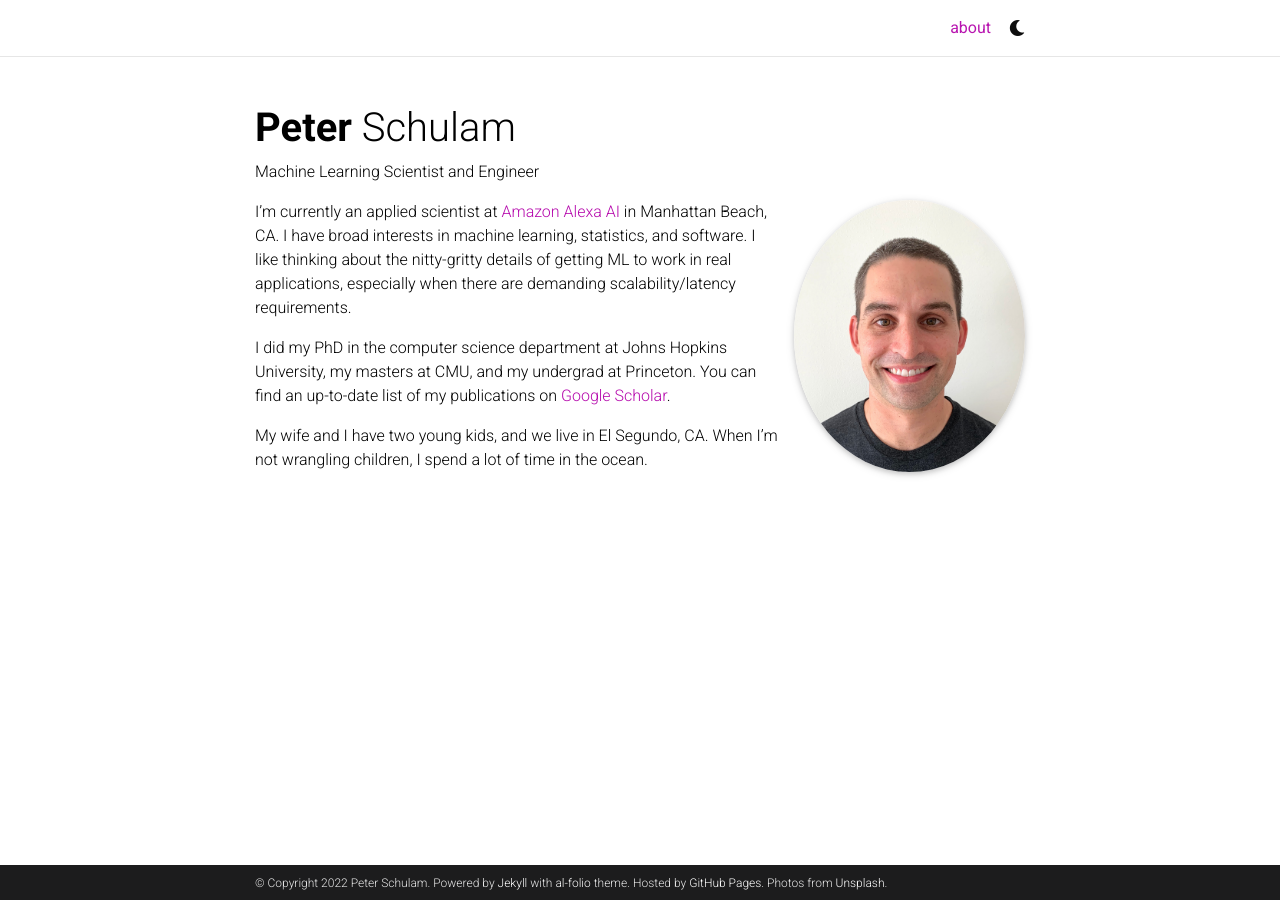
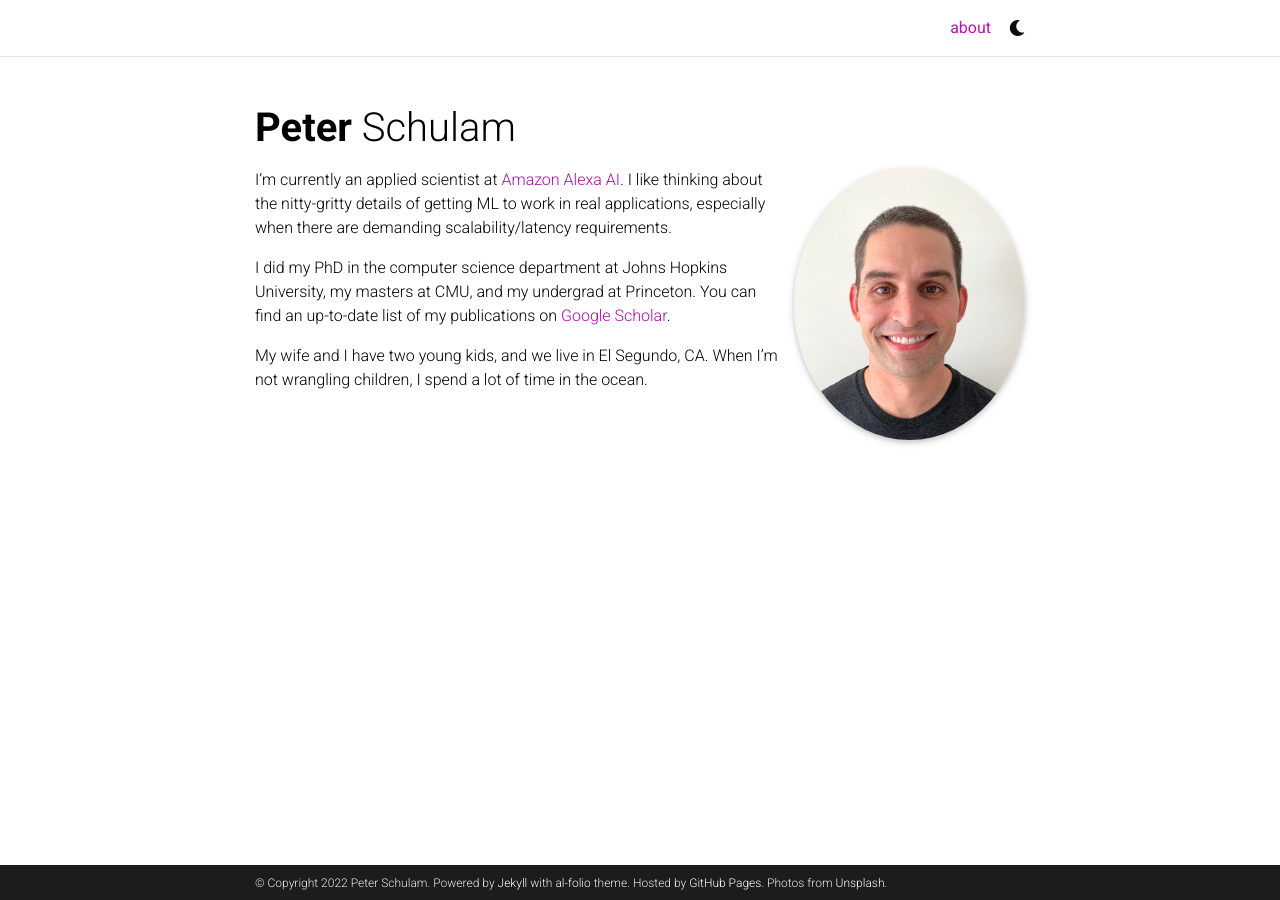
Before and after one commit to pschulam/pschulam.github.io, a Jekyll site: the page built from _pages/about.md, in a window 1280 px wide. Built offline with Jekyll 4.4.1, drawn with Linux system fonts in a browser that asks for light colours; full-size pictures stand in for the smaller copies a plugin makes; comment, search, counter and statistics services are not loaded; a style sheet for code colours, icons or effects is not loaded.

Commit message:
Small updates to about page.

```diff
--- a/_pages/about.md
+++ b/_pages/about.md
@@ -2,7 +2,7 @@
 layout: about
 title: about
 permalink: /
-subtitle: Machine Learning Scientist and Engineer
+subtitle:
 
 profile:
   align: right
@@ -15,7 +15,7 @@
 social: false  # includes social icons at the bottom of the page
 ---
 
-I'm currently an applied scientist at <a href='https://www.amazon.science/'>Amazon Alexa AI</a> in Manhattan Beach, CA. I have broad interests in machine learning, statistics, and software. I like thinking about the nitty-gritty details of getting ML to work in real applications, especially when there are demanding scalability/latency requirements.
+I'm currently an applied scientist at <a href='https://www.amazon.science/'>Amazon Alexa AI</a>. I like thinking about the nitty-gritty details of getting ML to work in real applications, especially when there are demanding scalability/latency requirements.
 
 I did my PhD in the computer science department at Johns Hopkins University, my masters at CMU, and my undergrad at Princeton. You can find an up-to-date list of my publications on <a href='https://scholar.google.com/citations?user=GSnIrqwAAAAJ&hl=en'>Google Scholar<a>.
 
```
